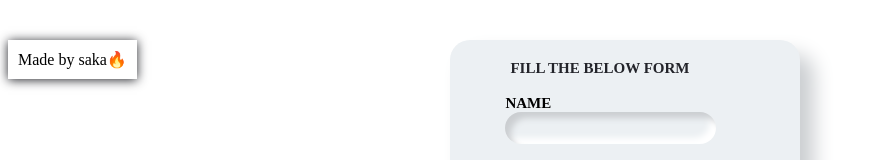
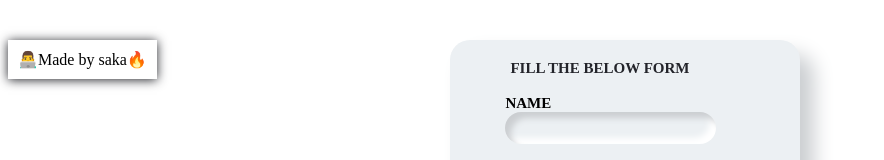
Before and after one commit to saka015/Form_Validation, a plain HTML site: page index.html in a window 1280 px wide. Shown: the top 160 px of the page, without its empty margins (0-884 px from the left). Drawn offline with Linux system fonts and the light colour scheme.

Commit message:
Update index.html

```diff
--- a/index.html
+++ b/index.html
@@ -9,7 +9,7 @@
     <title>Form_Validation</title>
 </head>
 <body>
-    <nav>Made by saka🔥</nav>
+    <nav>👨‍💻Made by saka🔥</nav>
     <form action="/back.php" name="myForm" onsubmit="return validateForm()" method="post">
         <h1>Fill the below form</h1>
 <div class="formdesign" id="name">
```
